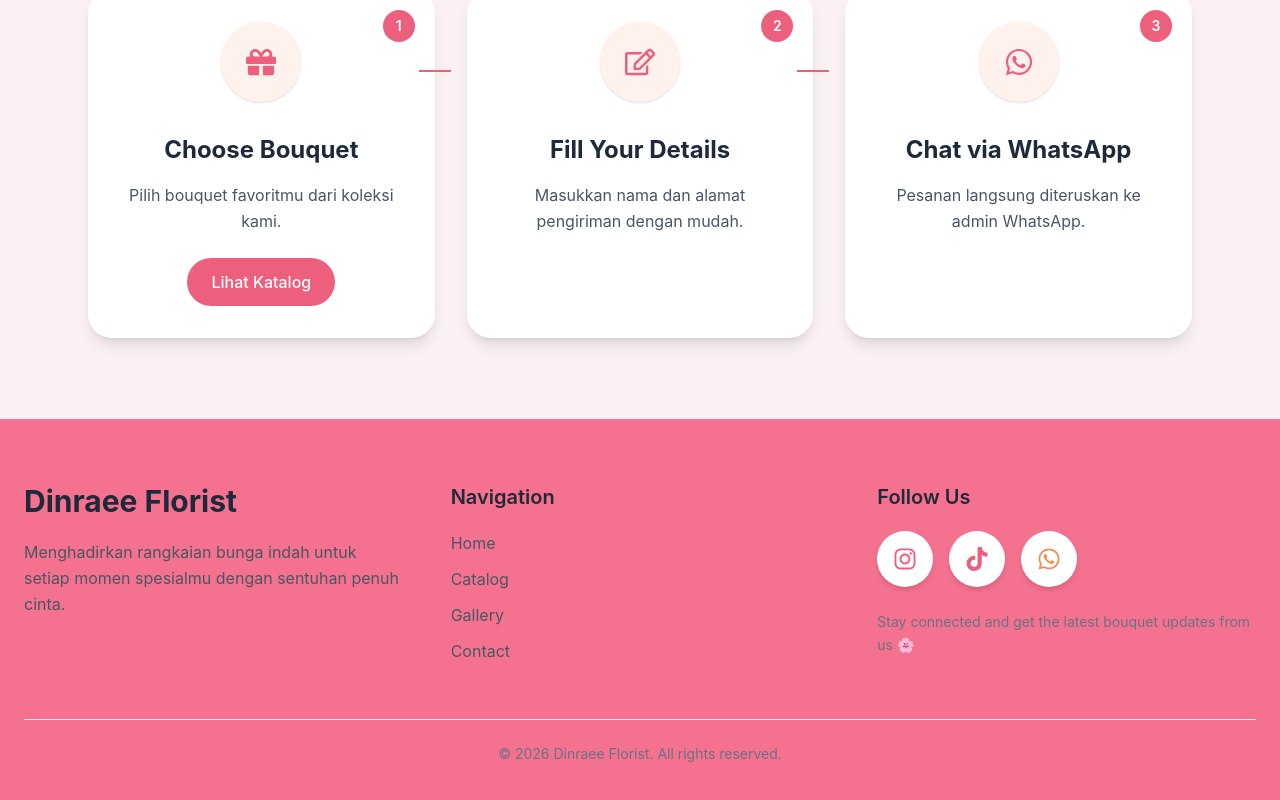
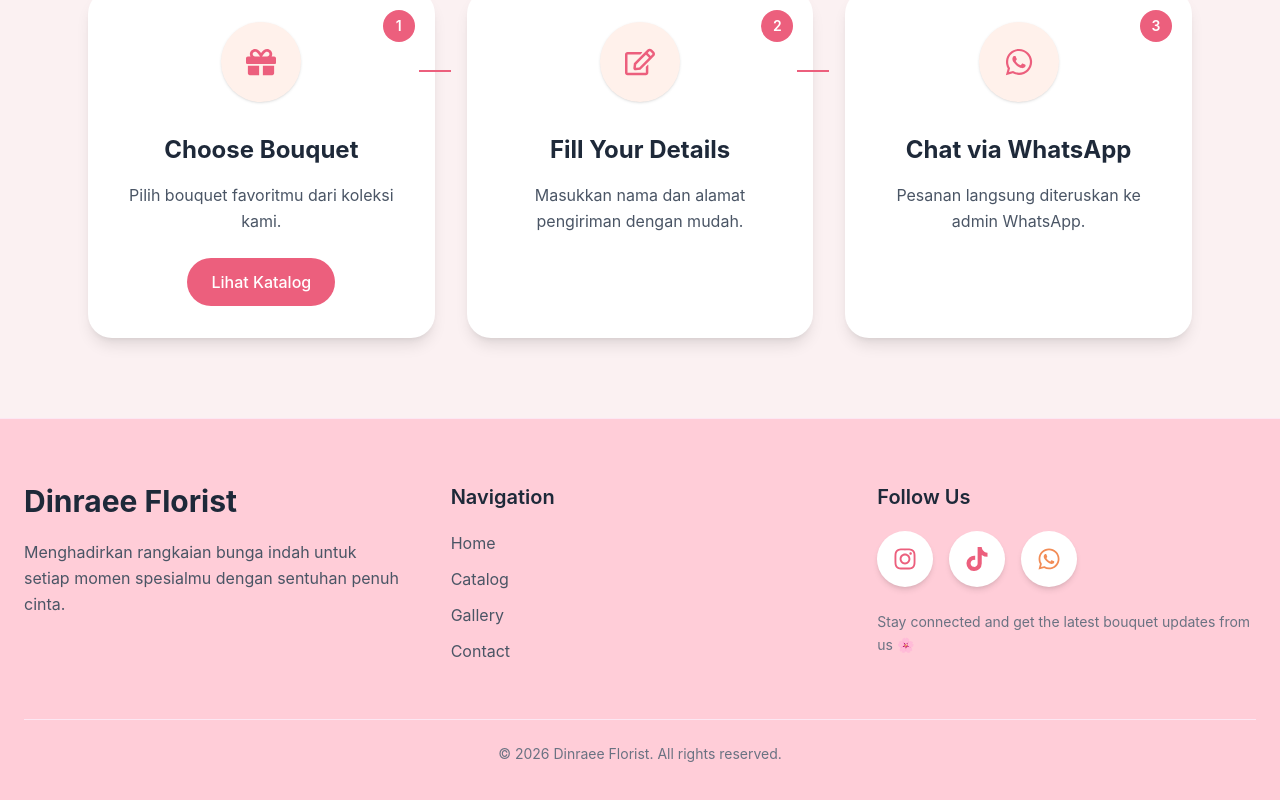
Before and after one commit to udintofa/dinraee, a React (Vite) app: page / in a window 1280 px wide. Shown: the part 5529-6329 px from the top of the page. Built offline with nearby package versions, Linux system fonts and the light colour scheme; the HTML template or start-up script is replaced by a standard one.

Commit message:
warna footer diganti

```diff
--- a/src/components/Footer.jsx
+++ b/src/components/Footer.jsx
@@ -3,7 +3,7 @@ import { Link } from "react-router-dom";
 
 export default function Footer() {
   return (
-    <footer className="bg-[var(--primary-400)] border-t border-pink-100">
+    <footer className="bg-[var(--primary-200)] border-t border-pink-100">
       <div className="max-w-7xl mx-auto px-6 py-16">
         {/* Top */}
         <div className="grid grid-cols-1 md:grid-cols-3 gap-12">
```
